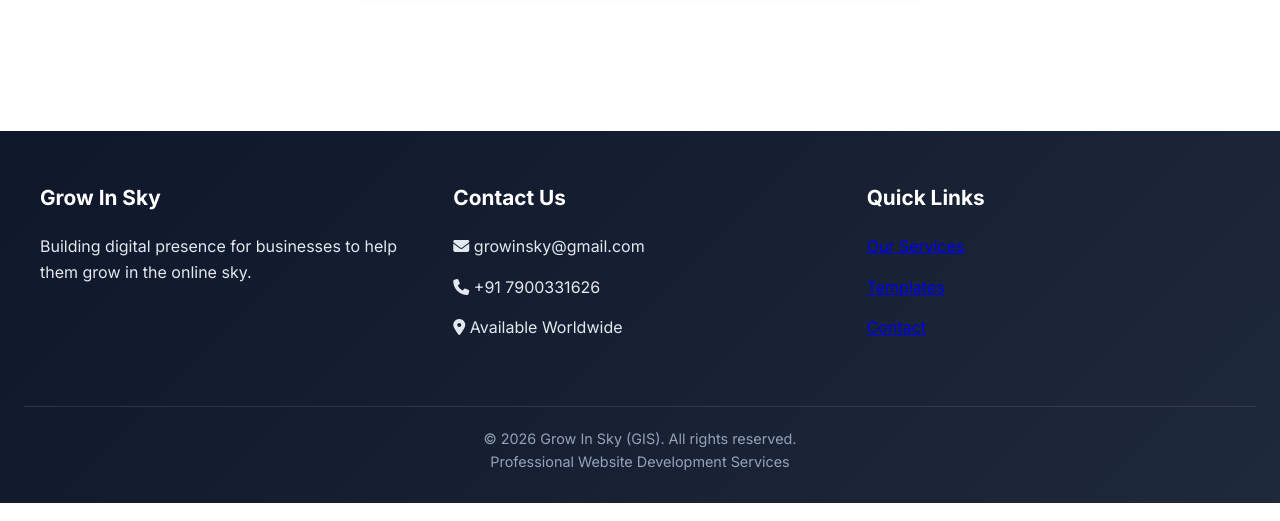
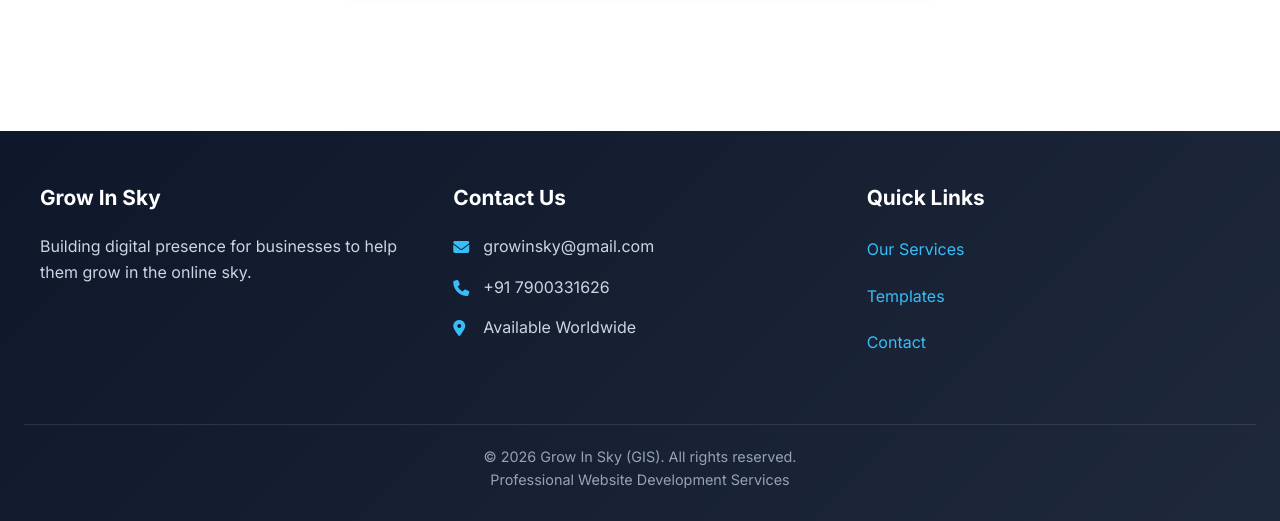
Before and after one commit to codewithahmed2005/Grow-In-Sky-Backend, a Flask app: page / in a window 1280 px wide. Shown: the part 2228-2749 px from the top of the page. Run offline with Flask 3, Linux system fonts and the light colour scheme.

Commit message:
Update style.css

```diff
--- a/static/css/style.css
+++ b/static/css/style.css
@@ -552,6 +552,46 @@ footer {
     gap: 40px;
 }
 
+/* Simple Footer Links Fix */
+.footer-section a {
+    color: #38bdf8 !important; /* Light blue that works in both themes */
+    text-decoration: none;
+    transition: all 0.3s ease;
+    display: inline-block;
+    padding: 3px 0;
+}
+
+.footer-section a:hover {
+    color: #60a5fa !important; /* Lighter blue on hover */
+    transform: translateX(5px);
+    text-decoration: underline;
+    text-underline-offset: 4px;
+}
+
+/* Make all footer text consistent */
+.footer-section p {
+    color: #cbd5e1 !important;
+    margin-bottom: 12px;
+    line-height: 1.6;
+}
+
+.footer-section h3 {
+    color: #ffffff !important;
+    margin-bottom: 20px;
+}
+
+/* Email and phone in footer */
+.footer-contact p {
+    display: flex;
+    align-items: center;
+    gap: 10px;
+}
+
+.footer-contact i {
+    color: #38bdf8;
+    width: 20px;
+}
+
 .footer-section h3 {
     font-size: 1.3rem;
     margin-bottom: 20px;
```
